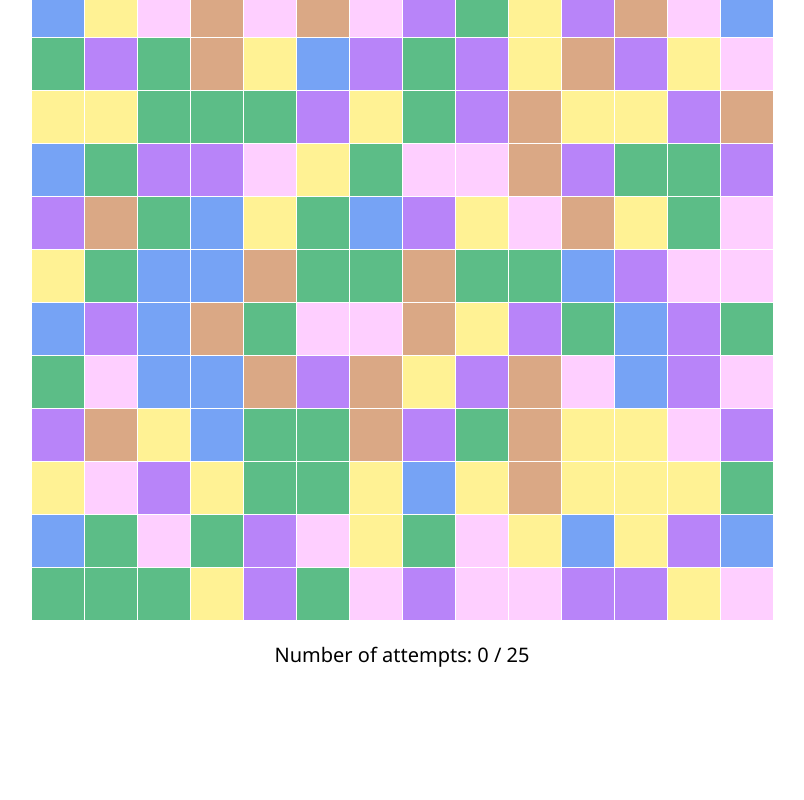
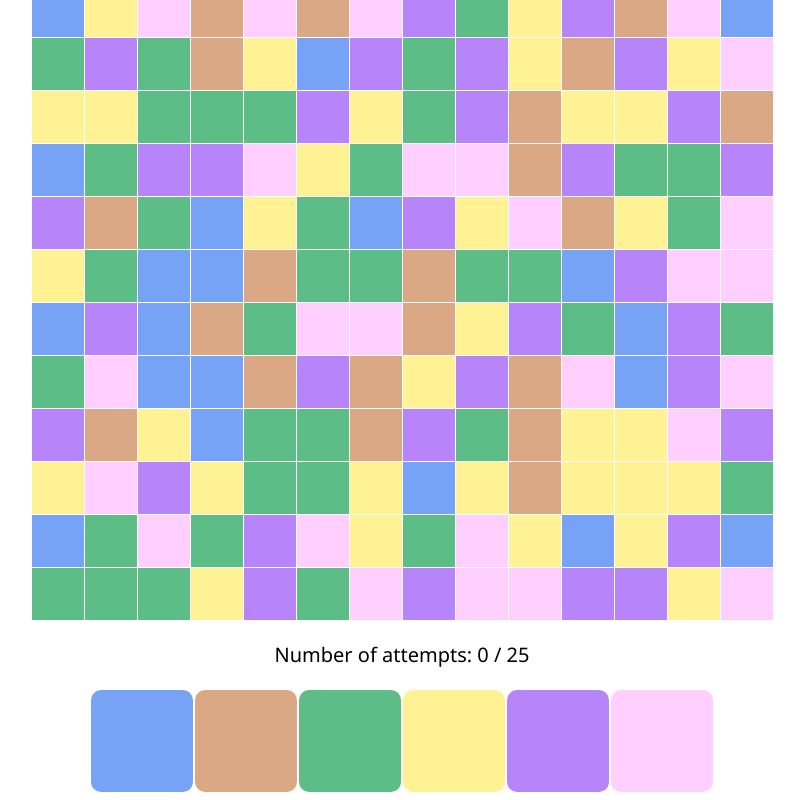
Before and after one commit to Velitheda/react-flood-it, a React (Create React App) app: page / in a window 1280 px wide. Shown: the part 375-1175 px from the top of the page, without its empty margins (238-1042 px from the left). Before the commit the page ends 1063 px from the top, so only its background shows below. Built offline with nearby package versions, Linux system fonts and the light colour scheme.

Commit message:
Added non-functional colour picker component

```diff
--- a/src/components/Board.css
+++ b/src/components/Board.css
@@ -8,9 +8,13 @@
   margin: 20px;
 }
 
-.board table {
+.board .game {
   margin: 0 auto;
+}
+
+.board .tableBody {
   border-spacing: 1px;
+  margin: 0 auto;
 }
 
 .board td {
@@ -21,6 +25,23 @@
   content: '';
   display: block;
   margin-top: 100%;
+}
+
+.board .game .colourPicker {
+  margin: 0 auto;
+  display: inline-block;
+}
+
+.board .singleColour {
+  width: 100px;
+  margin: 10px;
+  border-radius: 10px;
+}
+
+.board .singleColour:after {
+  content: '';
+  display: block;
+  margin-top: 100;
 }
 
 .colour1 {
--- a/src/components/Board.tsx
+++ b/src/components/Board.tsx
@@ -1,6 +1,6 @@
 import * as React from 'react'
 import './Board.css'
-import {floodRegion, createBoardColours, Cell} from '../GameLogic';
+import {floodRegion, createBoardColours, colours, Cell} from '../GameLogic';
 
 export interface IBoardProps {
   size: number
@@ -29,9 +29,12 @@ class Board extends React.Component<IBoardProps, IBoardState> {
           <h1>Flood-It</h1>
           <p>Make the whole board the same colour by clicking on cells next to the colour in the top left corner.</p>
         </div>
-        <button onClick={this.newBoard}>New Board</button>
-        <TableBody boardColours={boardColours} onAttempt={this.onAttempt}/>
-        <p className="instructions">Number of attempts: {attempts} / 25</p>
+        <div className="game">
+          <button onClick={this.newBoard}>New Board</button>
+          <TableBody boardColours={boardColours} onAttempt={this.onAttempt}/>
+          <p className="instructions">Number of attempts: {attempts} / 25</p>
+          <ColourPicker />
+        </div>
       </div>
     )
   }
@@ -62,7 +65,7 @@ function TableBody ({ boardColours, onAttempt }: ITableBodyProps) {
   const body = boardColours.map((rowColours: string[], i: number) =>
     <Row colours={rowColours} key={'Row-' + i} row={i} onAttempt={onAttempt}/>
   )
-  return <table>
+  return <table className="tableBody">
     <tbody>{body}</tbody>
   </table>
 }
@@ -90,3 +93,11 @@ interface IColouredCellProps {
 function ColouredCell({ colour, row, column, onAttempt }: IColouredCellProps) {
   return <td className={"cell " + colour}  onClick={onAttempt(row, column)}></td>
 }
+
+function ColourPicker () {
+  return <table className="colourPicker"><tbody><tr>
+    {colours.map((colour) => {
+      return <td className={"singleColour " + colour}></td>
+    })}
+  </tr></tbody></table>
+}
```
